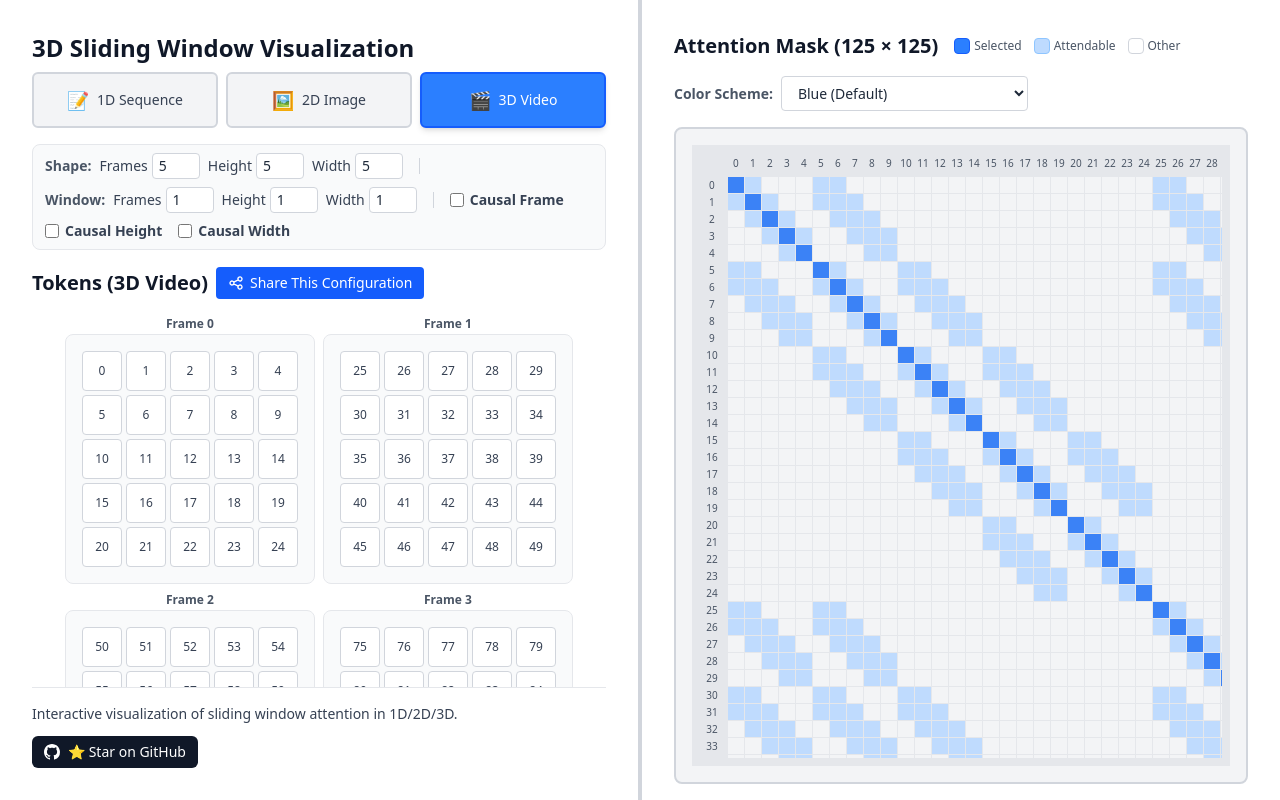
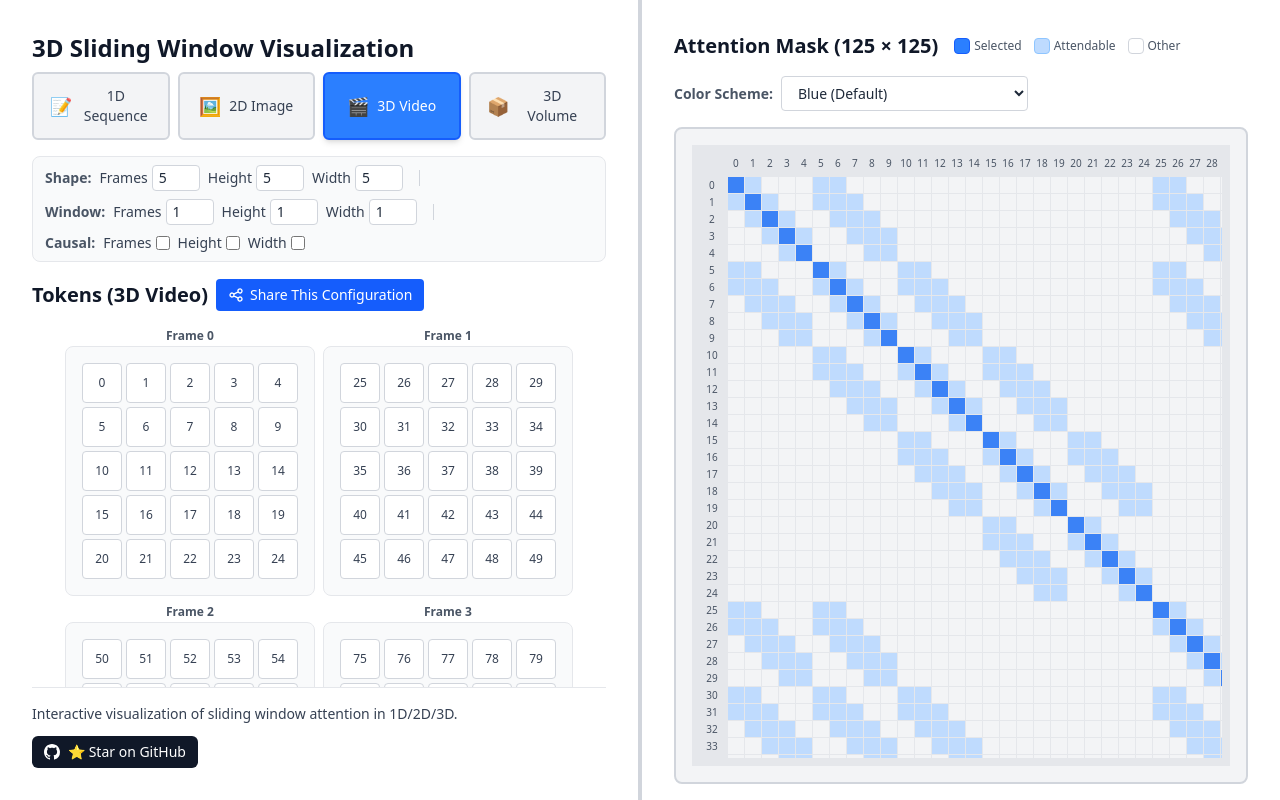
Before and after one commit to niyunsheng/sliding-window-viz-3D, a React (Vite) app: page / in a window 1280 px wide. Built offline with nearby package versions, Linux system fonts and the light colour scheme.

Commit message:
refactor: Unify dimension handling with dynamic shape/window/causal arrays

```diff
--- a/src/components/SlidingWindowViz.tsx
+++ b/src/components/SlidingWindowViz.tsx
@@ -1,7 +1,29 @@
 import { useState, useMemo, useRef, useEffect } from 'react'
 import { getSlidingWindowMask3D, type VolumeShape, type Position3D, type Causal3D } from '../utils/slidingWindow'
 
-type ViewMode = '1D Sequence' | '2D Image' | '3D Video'
+type ViewMode = '1D Sequence' | '2D Image' | '3D Video' | '3D Volume'
+
+const viewModeMap: Record<ViewMode, string> = {
+  '1D Sequence': 'text',
+  '2D Image': 'image',
+  '3D Video': 'video',
+  '3D Volume': 'volume'
+}
+
+const viewModeReverseMap: Record<string, ViewMode> = {
+  'text': '1D Sequence',
+  'image': '2D Image',
+  'video': '3D Video',
+  'volume': '3D Volume'
+}
+
+interface ViewConfig {
+  icon: string
+  label: string
+  shape: number[]
+  window: number[]
+  dimLabels: string[]
+}
 
 type ColorScheme = 'blue' | 'grayscale' | 'green' | 'purple-orange' | 'warm'
 
@@ -77,29 +99,31 @@ const colorSchemeNames: Record<ColorScheme, string> = {
   warm: 'Warm (Amber)'
 }
 
+const viewConfigs: Record<ViewMode, ViewConfig> = {
+  '1D Sequence': { icon: '📝', label: '1D Sequence', shape: [16], window: [2], dimLabels: ['Length'] },
+  '2D Image': { icon: '🖼️', label: '2D Image', shape: [6, 6], window: [1, 1], dimLabels: ['Height', 'Width'] },
+  '3D Video': { icon: '🎬', label: '3D Video', shape: [5, 5, 5], window: [1, 1, 1], dimLabels: ['Frames', 'Height', 'Width'] },
+  '3D Volume': { icon: '📦', label: '3D Volume', shape: [5, 5, 5], window: [1, 1, 1], dimLabels: ['Depth', 'Height', 'Width'] }
+}
+
 export function SlidingWindowViz() {
-  // Initialize state from URL parameters or defaults
   const getInitialState = () => {
-    const params = new URLSearchParams(window.location.search)
+    const urlParams = new URLSearchParams(globalThis.window.location.search)
+    const modeParam = urlParams.get('mode')
+    const mode = (modeParam && viewModeReverseMap[modeParam]) || '3D Video'
+    const config = viewConfigs[mode]
+
+    const shapeParam = urlParams.get('shape')?.split(',').map(Number) || config.shape
+    const windowParam = urlParams.get('window')?.split(',').map(Number) || config.window
+    const causalParam = urlParams.get('causal')?.split(',').map((v: string) => v === '1') || shapeParam.map(() => false)
+
     return {
-      viewMode: (params.get('mode') as ViewMode) || '3D Video',
-      selectedToken: params.get('token') ? Number(params.get('token')) : null,
-      causalFrame: params.get('cf') === 'true',
-      causalHeight: params.get('ch') === 'true',
-      causalWidth: params.get('cw') === 'true',
-      colorScheme: (params.get('color') as ColorScheme) || 'blue',
-      sequenceLength: Number(params.get('seq') || 16),
-      windowSize1D: Number(params.get('w1d') || 2),
-      height2D: Number(params.get('h2d') || 6),
-      width2D: Number(params.get('w2d') || 6),
-      windowHeight2D: Number(params.get('wh2d') || 1),
-      windowWidth2D: Number(params.get('ww2d') || 1),
-      frames3D: Number(params.get('f3d') || 5),
-      height3D: Number(params.get('h3d') || 5),
-      width3D: Number(params.get('w3d') || 5),
-      windowFrame3D: Number(params.get('wf3d') || 1),
-      windowHeight3D: Number(params.get('wh3d') || 1),
-      windowWidth3D: Number(params.get('ww3d') || 1)
+      viewMode: mode,
+      selectedToken: urlParams.get('token') ? Number(urlParams.get('token')) : null,
+      shape: shapeParam,
+      window: windowParam,
+      causal: causalParam,
+      colorScheme: (urlParams.get('color') as ColorScheme) || 'blue'
     }
   }
 
@@ -107,55 +131,28 @@ export function SlidingWindowViz() {
 
   const [viewMode, setViewMode] = useState<ViewMode>(initialState.viewMode)
   const [selectedToken, setSelectedToken] = useState<number | null>(initialState.selectedToken)
-  const [causalFrame, setCausalFrame] = useState(initialState.causalFrame)
-  const [causalHeight, setCausalHeight] = useState(initialState.causalHeight)
-  const [causalWidth, setCausalWidth] = useState(initialState.causalWidth)
-  const [leftPanelWidth, setLeftPanelWidth] = useState(50) // percentage
+  const [shape, setShape] = useState<number[]>(initialState.shape)
+  const [windowSize, setWindowSize] = useState<number[]>(initialState.window)
+  const [causal, setCausal] = useState<boolean[]>(initialState.causal)
+  const [leftPanelWidth, setLeftPanelWidth] = useState(50)
   const [isDragging, setIsDragging] = useState(false)
   const [colorScheme, setColorScheme] = useState<ColorScheme>(initialState.colorScheme)
   const [showShareToast, setShowShareToast] = useState(false)
 
-  // 1D mode params
-  const [sequenceLength, setSequenceLength] = useState(initialState.sequenceLength)
-  const [windowSize1D, setWindowSize1D] = useState(initialState.windowSize1D)
-
-  // 2D mode params
-  const [height2D, setHeight2D] = useState(initialState.height2D)
-  const [width2D, setWidth2D] = useState(initialState.width2D)
-  const [windowHeight2D, setWindowHeight2D] = useState(initialState.windowHeight2D)
-  const [windowWidth2D, setWindowWidth2D] = useState(initialState.windowWidth2D)
-
-  // 3D mode params
-  const [frames3D, setFrames3D] = useState(initialState.frames3D)
-  const [height3D, setHeight3D] = useState(initialState.height3D)
-  const [width3D, setWidth3D] = useState(initialState.width3D)
-  const [windowFrame3D, setWindowFrame3D] = useState(initialState.windowFrame3D)
-  const [windowHeight3D, setWindowHeight3D] = useState(initialState.windowHeight3D)
-  const [windowWidth3D, setWindowWidth3D] = useState(initialState.windowWidth3D)
-
   const actualVolumeShape: VolumeShape = useMemo(() => {
-    if (viewMode === '1D Sequence') {
-      return { frames: 1, height: 1, width: sequenceLength }
-    } else if (viewMode === '2D Image') {
-      return { frames: 1, height: height2D, width: width2D }
-    } else {
-      return { frames: frames3D, height: height3D, width: width3D }
-    }
-  }, [viewMode, sequenceLength, height2D, width2D, frames3D, height3D, width3D])
+    const [d0 = 1, d1 = 1, d2 = 1] = shape.length === 1 ? [1, 1, shape[0]] : shape.length === 2 ? [1, ...shape] : shape
+    return { frames: d0, height: d1, width: d2 }
+  }, [shape])
 
   const actualWindowSize: Position3D = useMemo(() => {
-    if (viewMode === '1D Sequence') {
-      return { frame: 0, height: 0, width: windowSize1D }
-    } else if (viewMode === '2D Image') {
-      return { frame: 0, height: windowHeight2D, width: windowWidth2D }
-    } else {
-      return { frame: windowFrame3D, height: windowHeight3D, width: windowWidth3D }
-    }
-  }, [viewMode, windowSize1D, windowHeight2D, windowWidth2D, windowFrame3D, windowHeight3D, windowWidth3D])
+    const [w0 = 0, w1 = 0, w2 = 0] = windowSize.length === 1 ? [0, 0, windowSize[0]] : windowSize.length === 2 ? [0, ...windowSize] : windowSize
+    return { frame: w0, height: w1, width: w2 }
+  }, [windowSize])
 
   const actualCausal: Causal3D = useMemo(() => {
-    return { frame: causalFrame, height: causalHeight, width: causalWidth }
-  }, [causalFrame, causalHeight, causalWidth])
+    const [c0 = false, c1 = false, c2 = false] = causal.length === 1 ? [false, false, causal[0]] : causal.length === 2 ? [false, ...causal] : causal
+    return { frame: c0, height: c1, width: c2 }
+  }, [causal])
 
   // Generate attention mask
   const attentionMask = useMemo(() => {
@@ -183,7 +180,7 @@ export function SlidingWindowViz() {
 
   const handleMouseMove = (e: React.MouseEvent) => {
     if (isDragging) {
-      const percentage = (e.clientX / window.innerWidth) * 100
+      const percentage = (e.clientX / globalThis.window.innerWidth) * 100
       setLeftPanelWidth(Math.min(Math.max(percentage, 30), 70))
     }
   }
@@ -192,42 +189,22 @@ export function SlidingWindowViz() {
     setIsDragging(false)
   }
 
-  // Share functionality - generate URL with all parameters
   const handleShare = async () => {
-    const params = new URLSearchParams()
-    params.set('mode', viewMode)
-    if (selectedToken !== null) params.set('token', selectedToken.toString())
-    params.set('cf', causalFrame.toString())
-    params.set('ch', causalHeight.toString())
-    params.set('cw', causalWidth.toString())
-    params.set('color', colorScheme)
+    const params = [
+      `mode=${viewModeMap[viewMode]}`,
+      `shape=${shape.join(',')}`,
+      `window=${windowSize.join(',')}`,
+      `causal=${causal.map(c => c ? '1' : '0').join(',')}`,
+      selectedToken !== null ? `token=${selectedToken}` : ''
+    ].filter(Boolean).join('&')
 
-    // Add mode-specific parameters
-    if (viewMode === '1D Sequence') {
-      params.set('seq', sequenceLength.toString())
-      params.set('w1d', windowSize1D.toString())
-    } else if (viewMode === '2D Image') {
-      params.set('h2d', height2D.toString())
-      params.set('w2d', width2D.toString())
-      params.set('wh2d', windowHeight2D.toString())
-      params.set('ww2d', windowWidth2D.toString())
-    } else {
-      params.set('f3d', frames3D.toString())
-      params.set('h3d', height3D.toString())
-      params.set('w3d', width3D.toString())
-      params.set('wf3d', windowFrame3D.toString())
-      params.set('wh3d', windowHeight3D.toString())
-      params.set('ww3d', windowWidth3D.toString())
-    }
-
-    const shareUrl = `${window.location.origin}${window.location.pathname}?${params.toString()}`
+    const shareUrl = `${globalThis.window.location.origin}${globalThis.window.location.pathname}?${params}`
 
     try {
       await navigator.clipboard.writeText(shareUrl)
       setShowShareToast(true)
       setTimeout(() => setShowShareToast(false), 3000)
     } catch (err) {
-      // Fallback: show alert with URL
       alert(`Share this URL:\n${shareUrl}`)
     }
   }
@@ -248,271 +225,91 @@ export function SlidingWindowViz() {
 
           {/* Fixed View Mode Selector - Radio Button Group */}
           <div className="flex gap-2">
+            {(Object.keys(viewConfigs) as ViewMode[]).map((mode) => {
+              const config = viewConfigs[mode]
+              return (
                 <button
+                  key={mode}
                   onClick={() => {
-                setViewMode('1D Sequence')
+                    setViewMode(mode)
                     setSelectedToken(null)
+                    setShape(viewConfigs[mode].shape)
+                    setWindowSize(viewConfigs[mode].window)
+                    setCausal(viewConfigs[mode].shape.map(() => false))
                   }}
                   className={`flex-1 px-4 py-3 rounded-md font-medium text-sm transition-all flex items-center justify-center gap-2 ${
-                viewMode === '1D Sequence'
+                    viewMode === mode
                       ? 'bg-blue-500 text-white shadow-md border-2 border-blue-600'
                       : 'bg-gray-100 text-gray-700 hover:bg-gray-200 border-2 border-gray-300'
                   }`}
                 >
-              <span className="text-lg">📝</span>
-              <span>1D Sequence</span>
+                  <span className="text-lg">{config.icon}</span>
+                  <span>{config.label}</span>
                 </button>
-            <button
-              onClick={() => {
-                setViewMode('2D Image')
-                setSelectedToken(null)
-              }}
-              className={`flex-1 px-4 py-3 rounded-md font-medium text-sm transition-all flex items-center justify-center gap-2 ${
-                viewMode === '2D Image'
-                  ? 'bg-blue-500 text-white shadow-md border-2 border-blue-600'
-                  : 'bg-gray-100 text-gray-700 hover:bg-gray-200 border-2 border-gray-300'
-              }`}
-            >
-              <span className="text-lg">🖼️</span>
-              <span>2D Image</span>
-            </button>
-            <button
-              onClick={() => {
-                setViewMode('3D Video')
-                setSelectedToken(null)
-              }}
-              className={`flex-1 px-4 py-3 rounded-md font-medium text-sm transition-all flex items-center justify-center gap-2 ${
-                viewMode === '3D Video'
-                  ? 'bg-blue-500 text-white shadow-md border-2 border-blue-600'
-                  : 'bg-gray-100 text-gray-700 hover:bg-gray-200 border-2 border-gray-300'
-              }`}
-            >
-              <span className="text-lg">🎬</span>
-              <span>3D Video</span>
-            </button>
+              )
+            })}
           </div>
 
           {/* Fixed Mode-specific Controls */}
           <div className="mt-4 bg-gray-50 border border-gray-200 rounded-lg px-3 py-2 flex flex-wrap items-center gap-x-4 gap-y-2 text-sm">
-            {viewMode === '1D Sequence' && (
-              <>
-                <label className="flex items-center gap-1.5">
-                  <span className="font-semibold text-gray-600">Length:</span>
+            <div className="flex items-center gap-2">
+              <span className="font-semibold text-gray-600">Shape:</span>
+              {viewConfigs[viewMode].dimLabels.map((label, i) => (
+                <label key={i} className="flex items-center gap-1">
+                  <span className="text-gray-700">{label}</span>
                   <input
                     type="number"
-                    value={sequenceLength}
-                    onChange={(e) => setSequenceLength(Math.max(1, Number(e.target.value)))}
-                    className="w-14 px-1.5 py-0.5 border border-gray-300 rounded text-sm bg-white"
-                    min="1"
-                  />
-                </label>
-                <div className="w-px h-4 bg-gray-300"></div>
-                <label className="flex items-center gap-1.5">
-                  <span className="font-semibold text-gray-600">Window:</span>
-                  <input
-                    type="number"
-                    value={windowSize1D}
-                    onChange={(e) => setWindowSize1D(Math.max(0, Number(e.target.value)))}
-                    className="w-14 px-1.5 py-0.5 border border-gray-300 rounded text-sm bg-white"
-                    min="0"
-                  />
-                </label>
-              </>
-            )}
-
-            {viewMode === '2D Image' && (
-              <>
-                <div className="flex items-center gap-2">
-                  <span className="font-semibold text-gray-600">Shape:</span>
-                  <label className="flex items-center gap-1">
-                    <span className="text-gray-700">Height</span>
-                    <input
-                      type="number"
-                      value={height2D}
-                      onChange={(e) => setHeight2D(Math.max(1, Number(e.target.value)))}
+                    value={shape[i] || 1}
+                    onChange={(e) => {
+                      const newShape = [...shape]
+                      newShape[i] = Math.max(1, Number(e.target.value))
+                      setShape(newShape)
+                    }}
                     className="w-12 px-1.5 py-0.5 border border-gray-300 rounded text-sm bg-white"
                     min="1"
                   />
                 </label>
-                  <label className="flex items-center gap-1">
-                    <span className="text-gray-700">Width</span>
-                    <input
-                      type="number"
-                      value={width2D}
-                      onChange={(e) => setWidth2D(Math.max(1, Number(e.target.value)))}
-                      className="w-12 px-1.5 py-0.5 border border-gray-300 rounded text-sm bg-white"
-                      min="1"
-                    />
-                  </label>
+              ))}
             </div>
             <div className="w-px h-4 bg-gray-300"></div>
             <div className="flex items-center gap-2">
               <span className="font-semibold text-gray-600">Window:</span>
-                  <label className="flex items-center gap-1">
-                    <span className="text-gray-700">Height</span>
+              {viewConfigs[viewMode].dimLabels.map((label, i) => (
+                <label key={i} className="flex items-center gap-1">
+                  <span className="text-gray-700">{label}</span>
                   <input
                     type="number"
-                      value={windowHeight2D}
-                      onChange={(e) => setWindowHeight2D(Math.max(0, Number(e.target.value)))}
+                    value={windowSize[i] || 0}
+                    onChange={(e) => {
+                      const newWindow = [...windowSize]
+                      newWindow[i] = Math.max(0, Number(e.target.value))
+                      setWindowSize(newWindow)
+                    }}
                     className="w-12 px-1.5 py-0.5 border border-gray-300 rounded text-sm bg-white"
                     min="0"
                   />
                 </label>
-                  <label className="flex items-center gap-1">
-                    <span className="text-gray-700">Width</span>
-                    <input
-                      type="number"
-                      value={windowWidth2D}
-                      onChange={(e) => setWindowWidth2D(Math.max(0, Number(e.target.value)))}
-                      className="w-12 px-1.5 py-0.5 border border-gray-300 rounded text-sm bg-white"
-                      min="0"
-                    />
-                  </label>
-                </div>
-              </>
-            )}
-
-            {viewMode === '3D Video' && (
-              <>
-                <div className="flex items-center gap-2">
-                  <span className="font-semibold text-gray-600">Shape:</span>
-                  <label className="flex items-center gap-1">
-                    <span className="text-gray-700">Frames</span>
-                    <input
-                      type="number"
-                      value={frames3D}
-                      onChange={(e) => setFrames3D(Math.max(1, Number(e.target.value)))}
-                      className="w-12 px-1.5 py-0.5 border border-gray-300 rounded text-sm bg-white"
-                      min="1"
-                    />
-                  </label>
-                  <label className="flex items-center gap-1">
-                    <span className="text-gray-700">Height</span>
-                    <input
-                      type="number"
-                      value={height3D}
-                      onChange={(e) => setHeight3D(Math.max(1, Number(e.target.value)))}
-                      className="w-12 px-1.5 py-0.5 border border-gray-300 rounded text-sm bg-white"
-                      min="1"
-                    />
-                  </label>
-                  <label className="flex items-center gap-1">
-                    <span className="text-gray-700">Width</span>
-                    <input
-                      type="number"
-                      value={width3D}
-                      onChange={(e) => setWidth3D(Math.max(1, Number(e.target.value)))}
-                      className="w-12 px-1.5 py-0.5 border border-gray-300 rounded text-sm bg-white"
-                      min="1"
-                    />
-                  </label>
+              ))}
             </div>
             <div className="w-px h-4 bg-gray-300"></div>
             <div className="flex items-center gap-2">
-                  <span className="font-semibold text-gray-600">Window:</span>
-                  <label className="flex items-center gap-1">
-                    <span className="text-gray-700">Frames</span>
+              <span className="font-semibold text-gray-600">Causal:</span>
+              {viewConfigs[viewMode].dimLabels.map((label, i) => (
+                <label key={i} className="flex items-center gap-1 cursor-pointer">
+                  <span className="text-gray-700">{label}</span>
                   <input
-                      type="number"
-                      value={windowFrame3D}
-                      onChange={(e) => setWindowFrame3D(Math.max(0, Number(e.target.value)))}
-                      className="w-12 px-1.5 py-0.5 border border-gray-300 rounded text-sm bg-white"
-                      min="0"
+                    type="checkbox"
+                    checked={causal[i] || false}
+                    onChange={(e) => {
+                      const newCausal = [...causal]
+                      newCausal[i] = e.target.checked
+                      setCausal(newCausal)
+                    }}
+                    className="w-3.5 h-3.5 cursor-pointer accent-blue-500"
                   />
                 </label>
-                  <label className="flex items-center gap-1">
-                    <span className="text-gray-700">Height</span>
-                    <input
-                      type="number"
-                      value={windowHeight3D}
-                      onChange={(e) => setWindowHeight3D(Math.max(0, Number(e.target.value)))}
-                      className="w-12 px-1.5 py-0.5 border border-gray-300 rounded text-sm bg-white"
-                      min="0"
-                    />
-                  </label>
-                  <label className="flex items-center gap-1">
-                    <span className="text-gray-700">Width</span>
-                    <input
-                      type="number"
-                      value={windowWidth3D}
-                      onChange={(e) => setWindowWidth3D(Math.max(0, Number(e.target.value)))}
-                      className="w-12 px-1.5 py-0.5 border border-gray-300 rounded text-sm bg-white"
-                      min="0"
-                    />
-                  </label>
+              ))}
             </div>
-              </>
-            )}
-
-            <div className="w-px h-4 bg-gray-300"></div>
-
-            {/* Causal checkboxes - different labels based on view mode */}
-            {viewMode === '1D Sequence' && (
-              <label className="flex items-center gap-1.5 cursor-pointer">
-                <input
-                  type="checkbox"
-                  checked={causalWidth}
-                  onChange={(e) => setCausalWidth(e.target.checked)}
-                  className="w-3.5 h-3.5 cursor-pointer accent-blue-500"
-                />
-                <span className="font-semibold text-gray-700">Causal</span>
-              </label>
-            )}
-
-            {viewMode === '2D Image' && (
-              <>
-                <label className="flex items-center gap-1.5 cursor-pointer">
-                  <input
-                    type="checkbox"
-                    checked={causalHeight}
-                    onChange={(e) => setCausalHeight(e.target.checked)}
-                    className="w-3.5 h-3.5 cursor-pointer accent-blue-500"
-                  />
-                  <span className="font-semibold text-gray-700">Causal Height</span>
-                </label>
-                <label className="flex items-center gap-1.5 cursor-pointer">
-                  <input
-                    type="checkbox"
-                    checked={causalWidth}
-                    onChange={(e) => setCausalWidth(e.target.checked)}
-                    className="w-3.5 h-3.5 cursor-pointer accent-blue-500"
-                  />
-                  <span className="font-semibold text-gray-700">Causal Width</span>
-                </label>
-              </>
-            )}
-
-            {viewMode === '3D Video' && (
-              <>
-                <label className="flex items-center gap-1.5 cursor-pointer">
-                  <input
-                    type="checkbox"
-                    checked={causalFrame}
-                    onChange={(e) => setCausalFrame(e.target.checked)}
-                    className="w-3.5 h-3.5 cursor-pointer accent-blue-500"
-                  />
-                  <span className="font-semibold text-gray-700">Causal Frame</span>
-                </label>
-                <label className="flex items-center gap-1.5 cursor-pointer">
-                  <input
-                    type="checkbox"
-                    checked={causalHeight}
-                    onChange={(e) => setCausalHeight(e.target.checked)}
-                    className="w-3.5 h-3.5 cursor-pointer accent-blue-500"
-                  />
-                  <span className="font-semibold text-gray-700">Causal Height</span>
-                </label>
-                <label className="flex items-center gap-1.5 cursor-pointer">
-                  <input
-                    type="checkbox"
-                    checked={causalWidth}
-                    onChange={(e) => setCausalWidth(e.target.checked)}
-                    className="w-3.5 h-3.5 cursor-pointer accent-blue-500"
-                  />
-                  <span className="font-semibold text-gray-700">Causal Width</span>
-                </label>
-              </>
-            )}
           </div>
 
           {/* Fixed Tokens Title with Buttons */}
@@ -582,6 +379,17 @@ export function SlidingWindowViz() {
                 onSelectToken={setSelectedToken}
                 attendableTokens={attendableTokens}
                 colorScheme={colorScheme}
+                dimensionLabel="Frame"
+              />
+            )}
+            {viewMode === '3D Volume' && (
+              <TokenGrid3D
+                volumeShape={actualVolumeShape}
+                selectedToken={selectedToken}
+                onSelectToken={setSelectedToken}
+                attendableTokens={attendableTokens}
+                colorScheme={colorScheme}
+                dimensionLabel="Depth"
               />
             )}
             <p className="m-0 text-sm text-gray-600 text-center mt-4">Click a token to see its attention pattern</p>
@@ -782,13 +590,15 @@ function TokenGrid3D({
   selectedToken,
   onSelectToken,
   attendableTokens,
-  colorScheme
+  colorScheme,
+  dimensionLabel = 'Frame'
 }: {
   volumeShape: VolumeShape
   selectedToken: number | null
   onSelectToken: (token: number) => void
   attendableTokens: Set<number>
   colorScheme: ColorScheme
+  dimensionLabel?: string
 }) {
   const { frames, height, width } = volumeShape
 
@@ -799,7 +609,7 @@ function TokenGrid3D({
         return (
           <div key={frameIdx}>
             <div className="text-xs font-semibold text-gray-600 mb-0.5 text-center">
-              Frame {frameIdx}
+              {dimensionLabel} {frameIdx}
             </div>
             <TokenGrid
               height={height}
```
Lines whose indentation alone changed are shown as unchanged.
